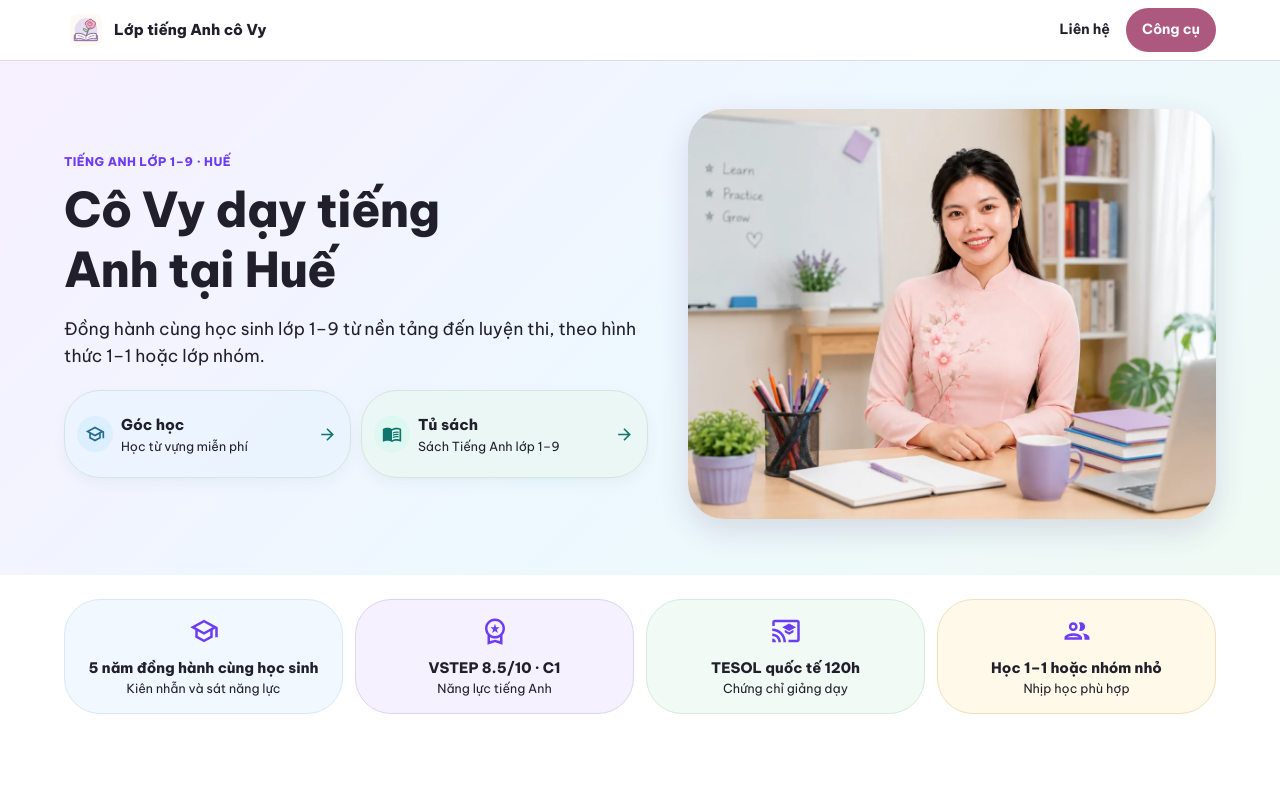
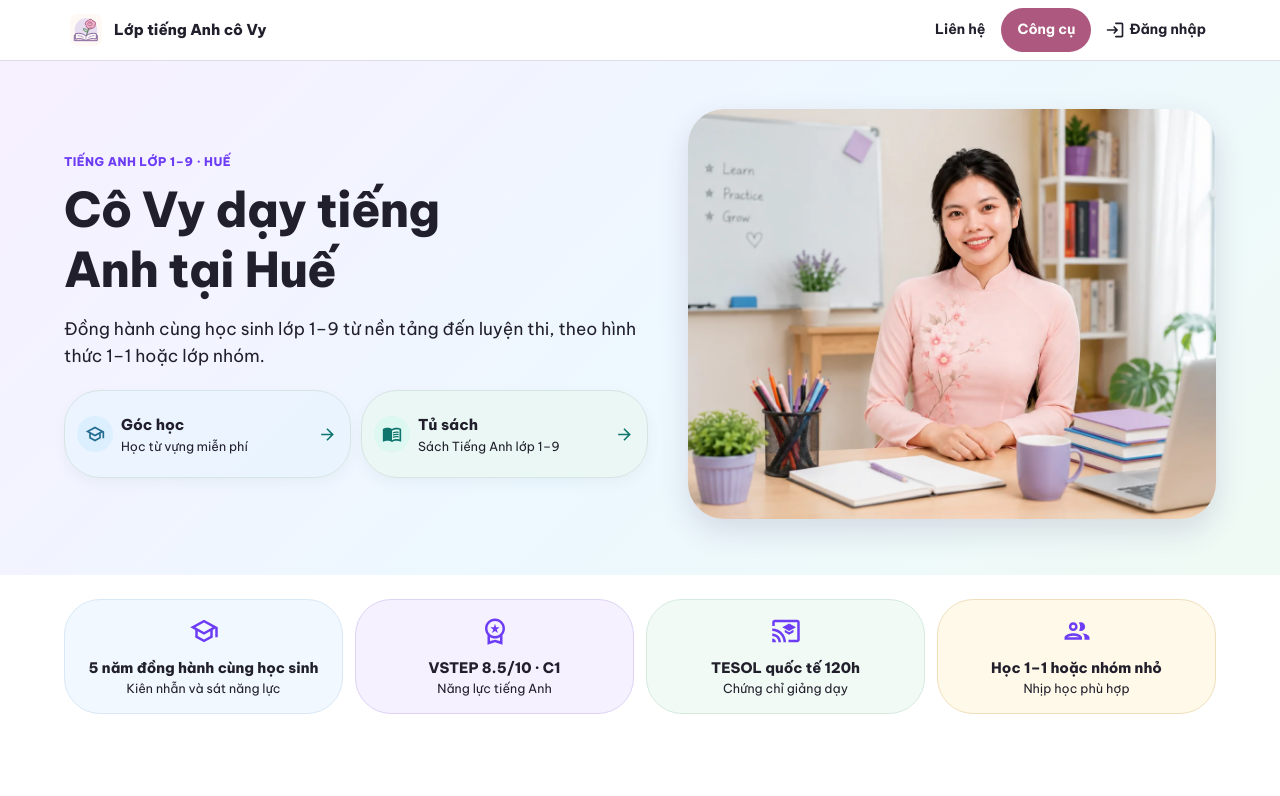
Before and after one commit to hoangbao179/teacher-hub, a React (Vite) app in the folder client/: page / in a window 1280 px wide. Shown: the top 796 px of the page. Built offline with nearby package versions, Linux system fonts and the light colour scheme; no server answers.

Commit message:
feat(public): thêm đăng nhập giáo viên bên cạnh nút công cụ PDF

```diff
--- a/client/src/components/PublicHeader.tsx
+++ b/client/src/components/PublicHeader.tsx
@@ -1,4 +1,5 @@
 import { AppBar, Box, Button, Container, Stack, Toolbar, Typography } from "@mui/material";
+import { LoginRounded } from "@mui/icons-material";
 import { Link } from "react-router-dom";
 import { publicHomeContent } from "../content/publicHome";
 
@@ -51,6 +52,11 @@ export function PublicHeader({ active, showHomepageLinks = false }: PublicHeader
               <Button component={Link} to="/sach" data-testid="header-books" aria-current={active === "books" ? "page" : undefined} sx={{ ...navButtonSx, px: { xs: 0.75, sm: 1.5 }, ...(active === "books" ? activeSx : {}) }}>Tủ sách</Button>
             </>}
             <Button component={Link} to="/tools" data-testid="header-tools" variant="contained" sx={{ ...navButtonSx, px: { xs: 1.5, sm: 2 }, bgcolor: "#ad597f", color: "#fff", "&:link, &:visited, &:hover, &:focus, &:active, &.Mui-focusVisible": { bgcolor: "#ad597f", color: "#fff" }, "&:focus-visible, &.Mui-focusVisible": { outline: "3px solid #ad597f", outlineOffset: 3 } }}>Công cụ</Button>
+            <Button component={Link} to="/admin/login" data-testid="header-teacher-login" aria-label="Đăng nhập giáo viên"
+              sx={{ ...navButtonSx, minWidth: 44, px: { xs: 0.5, lg: 1.25 }, gap: 0.5, color: "text.primary" }}>
+              <LoginRounded fontSize="small" aria-hidden="true" />
+              <Box component="span" sx={{ display: { xs: "none", lg: "inline" } }}>Đăng nhập</Box>
+            </Button>
           </Stack>
         </Toolbar>
       </Container>
```
